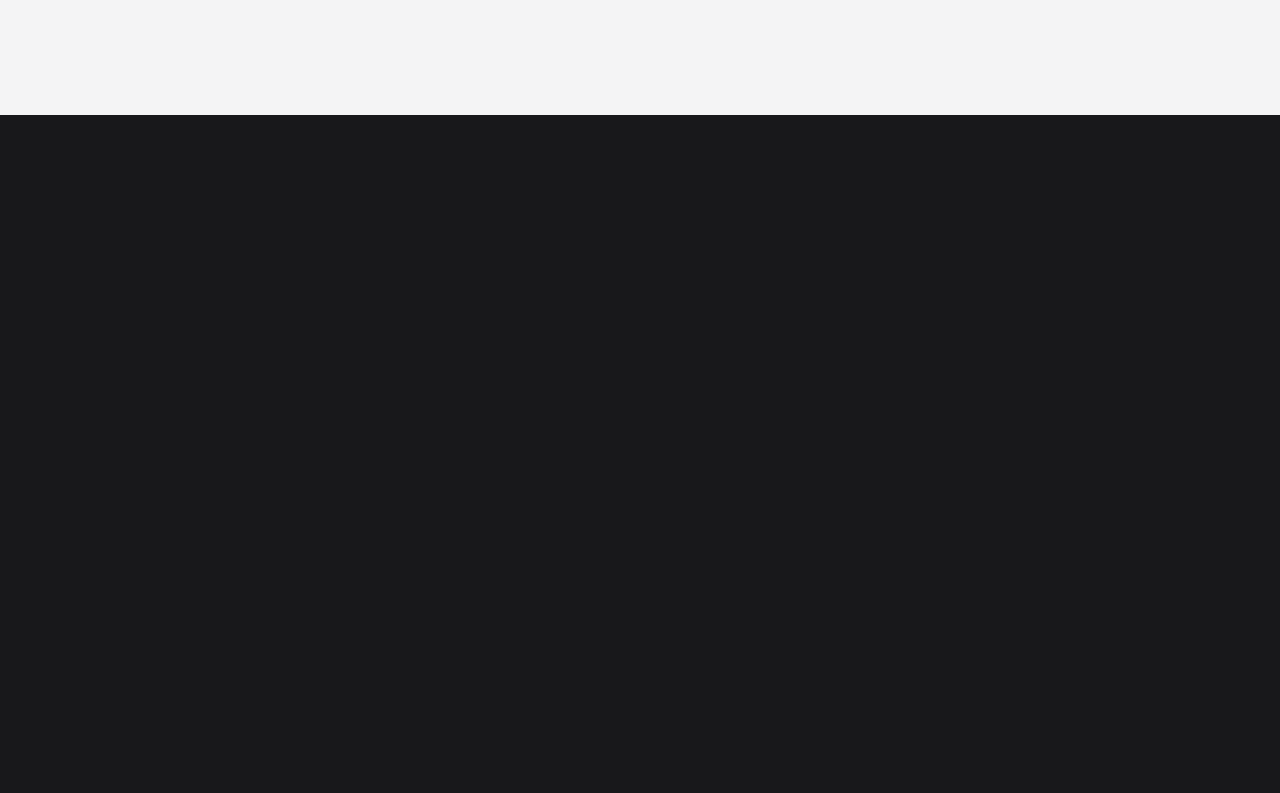
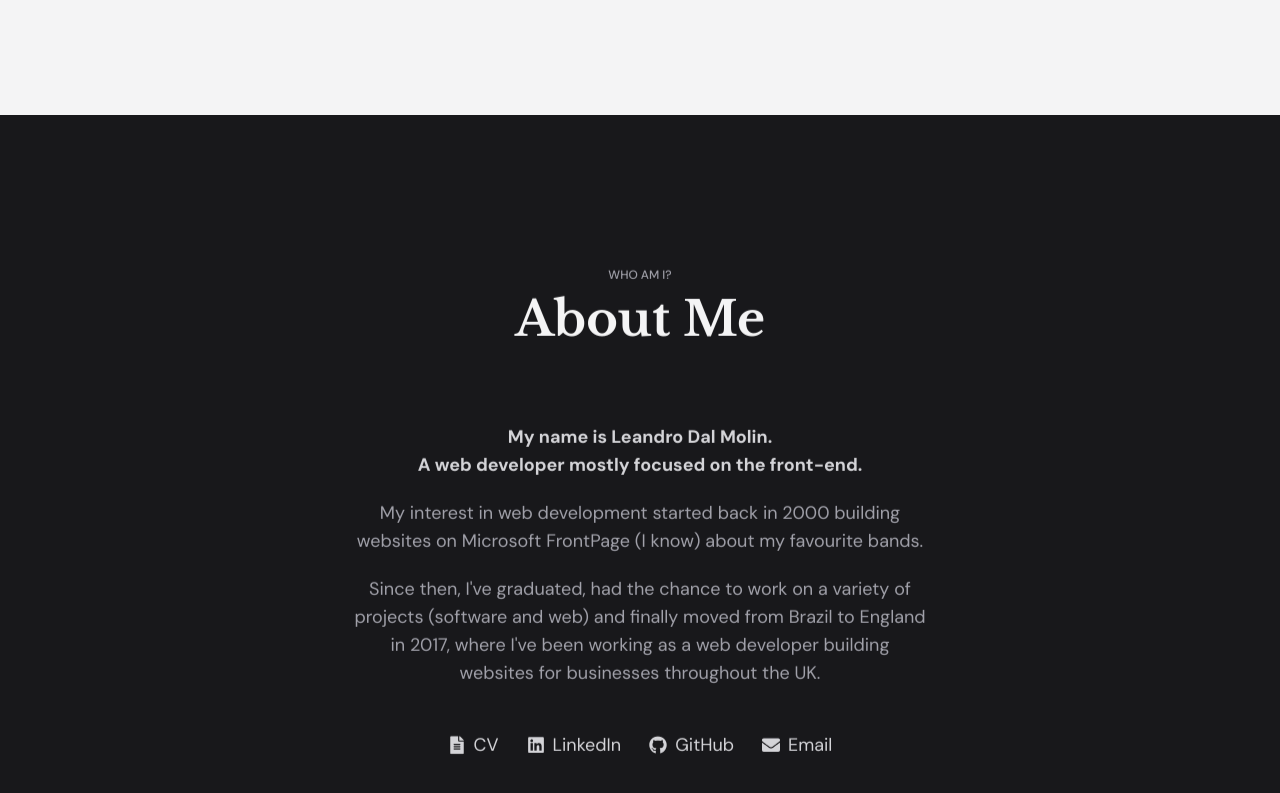
Before and after one commit to leandrodalmolin/nextjs-portfolio, a Next.js app: page / in a window 1280 px wide. Shown: the part 3410-4203 px from the top of the page. Before the commit the page ends 3525 px from the top, so only its background shows below. Built offline with nearby package versions, Linux system fonts and the light colour scheme.

Commit message:
About component

```diff
--- a/src/app/page.tsx
+++ b/src/app/page.tsx
@@ -1,9 +1,9 @@
-import { Masthead, SideProjects, SkillSet, Work } from '@/components'
+import { About, Masthead, SideProjects, SkillSet, Work } from '@/components'
 
 export default function Home() {
   return (
     <div>
-      <section id="about" className="section section--dark section--no-padding">
+      <section className="section section--dark section--no-padding">
         <Masthead />
       </section>
       <section className="section section--light">
@@ -15,6 +15,9 @@ export default function Home() {
       <section className="section section--light">
         <SkillSet />
       </section>
+      <section className="section section--dark section--no-padding">
+        <About />
+      </section>
     </div>
   )
 }
--- /dev/null
+++ b/src/components/About/About.module.scss
@@ -0,0 +1,74 @@
+@import '@/styles/_variables.scss';
+@import '@/styles/_mixins.scss';
+
+.about {
+  display: flex;
+  align-items: center;
+  min-height: 100vh;
+  text-align: center;
+}
+
+.copy {
+  p {
+    margin-bottom: 1.25rem;
+  }
+
+  a {
+    border-bottom: 2px solid rgba($zinc-100, 0.1);
+    transition: border-color 0.3s;
+
+    &:hover {
+      border-color: rgba($zinc-100, 0.3);
+    }
+  }
+
+  @include media-query('sm', 'up') {
+    p {
+      font-size: 1.125rem;
+      line-height: 1.75rem;
+    }
+  }
+}
+
+.intro {
+  font-size: 1.125rem;
+  font-weight: 700;
+  line-height: 1.375;
+  color: $zinc-300;
+
+  @include media-query('sm', 'up') {
+    font-size: 1.25rem;
+    line-height: 1.5;
+  }
+}
+
+.links {
+  display: flex;
+  flex-wrap: wrap;
+  justify-content: center;
+  column-gap: 1rem;
+  row-gap: 0.5rem;
+  margin-top: 2.75rem;
+  list-style: none;
+
+  a {
+    display: inline-flex;
+    align-items: center;
+    gap: 0.25rem;
+    font-size: 1rem;
+    line-height: 1.5rem;
+    color: $zinc-300;
+  }
+
+  @include media-query('sm', 'up') {
+    column-gap: 1.75rem;
+    font-size: 1.125rem;
+    line-height: 1.75rem;
+
+    a {
+      gap: 0.5rem;
+      font-size: 1.125rem;
+      line-height: 1.75rem;
+    }
+  }
+}
--- /dev/null
+++ b/src/components/About/About.tsx
@@ -0,0 +1,64 @@
+import { FadeInScroll } from '@/utils'
+import { Heading, Link, Wrapper } from '@/components'
+import styles from './About.module.scss'
+import { FaEnvelope, FaFileAlt, FaGithub, FaLinkedin } from 'react-icons/fa'
+
+export function About() {
+  return (
+    <div className={styles.about}>
+      <Wrapper>
+        <FadeInScroll>
+          <Heading heading="About Me" subheading="Who am I?" />
+        </FadeInScroll>
+        <FadeInScroll>
+          <div className={styles.copy}>
+            <p className={styles.intro}>
+              <strong>
+                My name is Leandro Dal Molin.
+                <br />A web developer mostly focused on the front-end.
+              </strong>
+            </p>
+            <p>
+              My interest in web development started back in 2000 building
+              websites on Microsoft FrontPage (I know) about my favourite bands.
+            </p>
+            <p>
+              Since then, I&apos;ve graduated, had the chance to work on a
+              variety of projects (software and web) and finally moved from
+              Brazil to England in 2017, where I&apos;ve been working as a web
+              developer building websites for businesses throughout the UK.
+            </p>
+          </div>
+          <ul className={styles.links}>
+            <li>
+              <Link href="/leandro-dal-molin-cv.pdf" target="_blank">
+                <FaFileAlt /> CV
+              </Link>
+            </li>
+            <li>
+              <Link
+                href="https://www.linkedin.com/in/leandrodalmolin/"
+                target="_blank"
+              >
+                <FaLinkedin /> LinkedIn
+              </Link>
+            </li>
+            <li>
+              <Link
+                href="https://www.github.com/leandrodalmolin"
+                target="_blank"
+              >
+                <FaGithub /> GitHub
+              </Link>
+            </li>
+            <li>
+              <Link href="mailto:leandro.swk@hotmail.com">
+                <FaEnvelope /> Email
+              </Link>
+            </li>
+          </ul>
+        </FadeInScroll>
+      </Wrapper>
+    </div>
+  )
+}
--- /dev/null
+++ b/src/components/About/index.ts
@@ -0,0 +1 @@
+export * from './About'
--- a/src/components/index.ts
+++ b/src/components/index.ts
@@ -1,3 +1,4 @@
+export * from './About'
 export * from './Card'
 export * from './Heading'
 export * from './Link'
```
